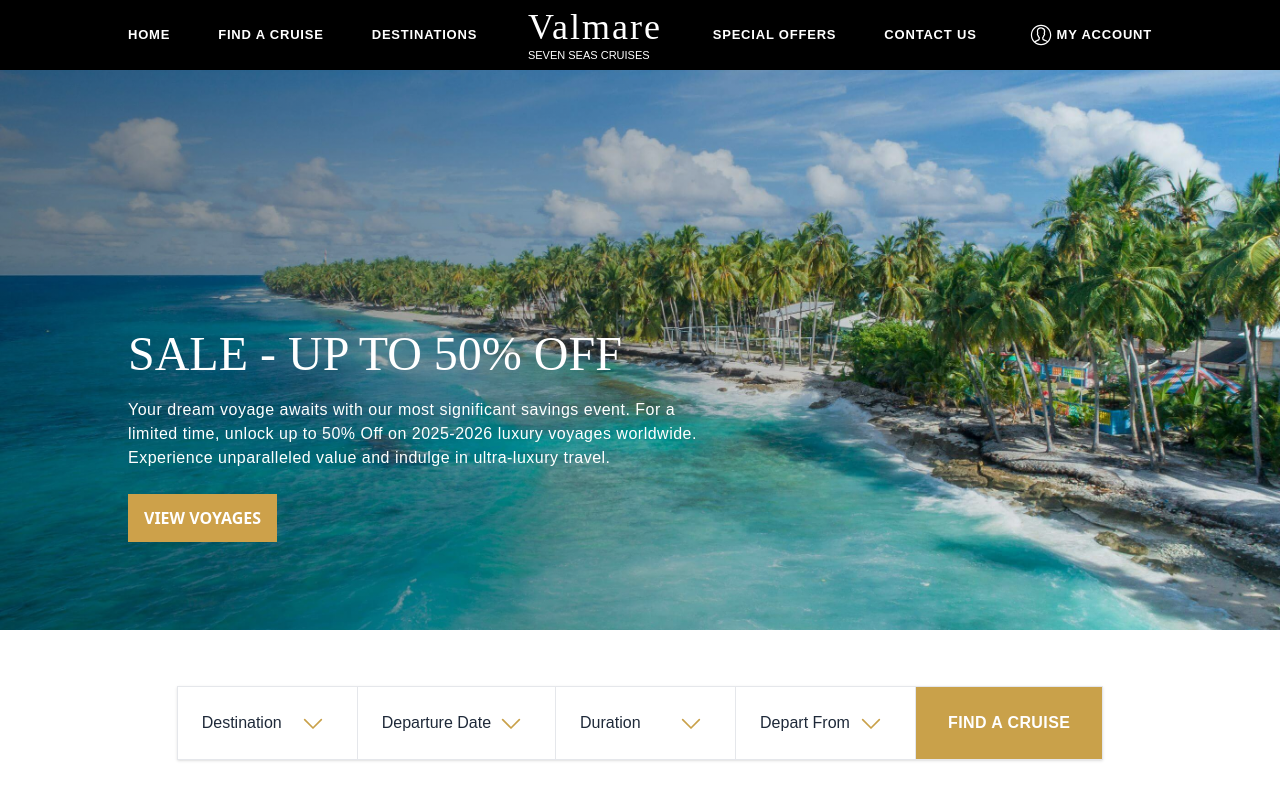
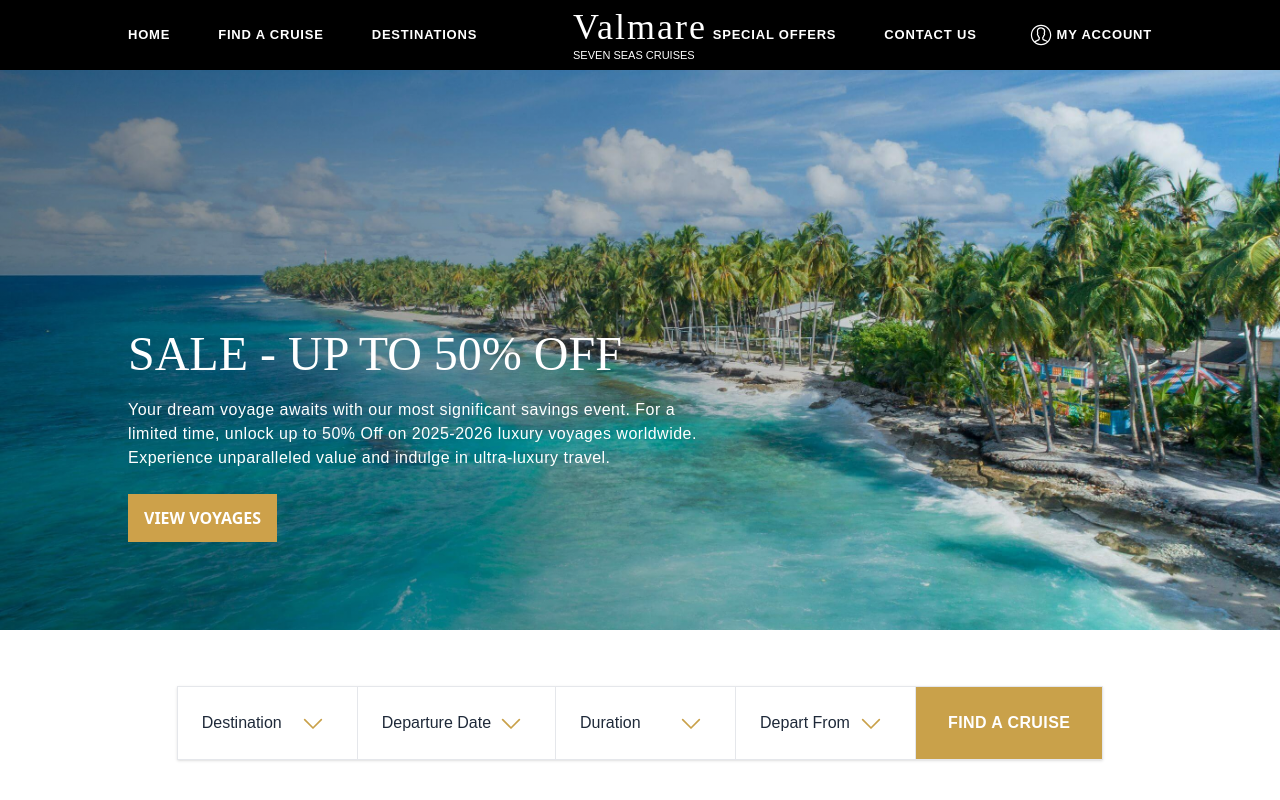
Before and after one commit to st9phanie/Valmare-Cruise-Line-Landing-Page, a React (Vite) app: page / in a window 1280 px wide. Shown: the top 800 px of the page. Built offline with nearby package versions, Linux system fonts and the light colour scheme.

Commit message:
centered logo

```diff
--- a/src/components/Navbar.jsx
+++ b/src/components/Navbar.jsx
@@ -3,6 +3,8 @@ import { useState } from "react";
 
 export const Navbar = () => {
     const navitems1 = [
+        { href: "#", text: "HOME" },
+
         { href: "#", text: "FIND A CRUISE" },
         { href: "#", text: "DESTINATIONS" },
     ];
@@ -19,32 +21,28 @@ export const Navbar = () => {
 
             <div className="lg:px-32 lg:py-4 lg:w-full lg:flex hidden">
 
-                <nav className="flex items-center justify-between relative w-full ">
-                    <ul className="flex gap-x-12  tracking-[0.8px] montserrat-regular items-center">
-                        <a href="#">
-
-                            <li className="text-[13px] flex flex-row gap-x-1/2 items-center font-semibold hover:underline">
-                                {/*   <svg xmlns="http://www.w3.org/2000/svg" width="32" height="30" viewBox="0 0 72 72"><path fill="none" stroke="#fff" stroke-linecap="round" stroke-linejoin="round" stroke-miterlimit="10" stroke-width="2" d="M16 26h40M16 36h40M16 46h40" /></svg>
-                                    MENU */}
-                                HOME
-                            </li></a>
-                        {navitems1.map((item, key) => (
+                <nav className="flex items-center justify-between relative w-full">
+                    <div className="flex gap-x-12 flex-1 justify-start">
+                        <ul className="flex gap-x-12  tracking-[0.8px] montserrat-regular items-center">
+                        {/* Left Nav */}
+                       {navitems1.map((item, key) => (
                             <li className="text-[13px] hover:underline font-semibold" key={key}>
                                 <a href={item.href}>{item.text}</a>
                             </li>
                         ))}
                     </ul>
+                    </div>
 
-                    {/* LOGO */}
-                    <li className="list-none items-center flex ">
-                        <div className=" flex flex-col">
-                            <a href="#" className="">
+                    <div className="flex flex-col items-center flex-shrink-0">
+                        {/* Center Logo */}
+                        <a href="#">
+                            <p className="text-4xl carattere-regular tracking-[2px]">Valmare</p>
+                            <p className="text-[11px] montserrat-regular">SEVEN SEAS CRUISES</p>
+                        </a>
+                    </div>
 
-                                <p id="" className="text-4xl carattere-regular tracking-[2px]">Valmare</p>
-                                <p className="text-[11px] montserrat-regular">SEVEN SEAS CRUISES</p></a>
-                        </div></li>
-
-                    <ul className="flex gap-x-12  tracking-[0.8px] montserrat-regular items-center">
+                    <div className="flex gap-x-12 flex-1 justify-end">
+                         <ul className="flex gap-x-12  tracking-[0.8px] montserrat-regular items-center">
 
                         {navitems2.map((item, key) => (
                             <li className="text-[13px] hover:underline font-semibold" key={key}>
@@ -58,7 +56,9 @@ export const Navbar = () => {
 
                         </li>
                     </ul>
+                    </div>
                 </nav>
+
             </div>
 
             <div className="lg:hidden flex px-10 justify-between w-full items-center ">
```
